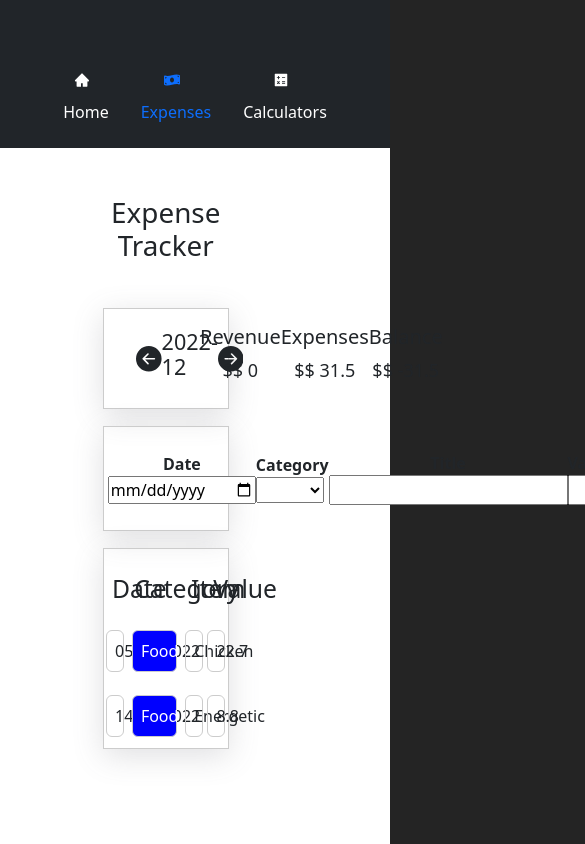
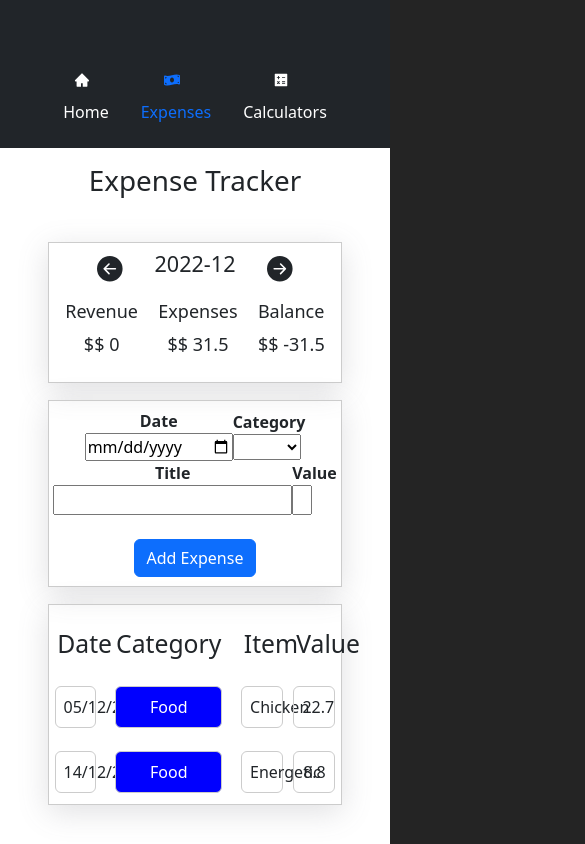
Before and after one commit to danielflorencio/fire-desktop, a React (Vite) app: page /expenses in a window 390 px wide. Shown: the top 844 px of the page, 585 px wide, since content can reach past the window. Built offline with nearby package versions, Linux system fonts and the light colour scheme.

Commit message:
made the InfoArea component responsive

```diff
--- a/src/App.css
+++ b/src/App.css
@@ -2,18 +2,16 @@ header{
 
 }
 main {
-    /* min-height: 100vh; */
-    /* max-height: 100%; */
     height: fit-content;
     width: 85vw;
 }
 .main-content-container{
-    padding: 3rem 6rem;
+    padding: 2rem 4rem;
     display: flex;
     flex-direction: column;
     align-items: center;
-    /* min-height: 100vh;
-    height: fit-content; */
+    justify-content: center;
+    width: 100%;
     height: 100%;
 }
 .box-content-container{
@@ -26,7 +24,6 @@ main {
 .app-container{
     display: flex;
     width: 100vw;
-    /* height: 100vh; */
     min-height: 100vh;
     max-height: 100%;
 }
@@ -48,9 +45,20 @@ main {
 .form-item input{
     margin-bottom: 3vh;
 }
-@media (max-width: 767px) {
+@media (max-width: 968px) {
+    main{
+        width: 100vw;
+    }
     .app-container{
         flex-direction: column;
+    }
+    .main-content-container{
+        padding: 0.8rem 1.6rem;
+    }
+}
+@media (max-width: 962px) {
+    .main-content-container{
+        padding: 1rem 2rem;
     }
 }
 .fire-color-gradient{
--- a/src/App.tsx
+++ b/src/App.tsx
@@ -9,7 +9,7 @@ import SiCalculator from './components/SiCalc/SiCalc';
 import { useMediaQuery } from 'react-responsive';
 import Navbar from './components/Navbar/Navbar';
 export default function App() {
-  const isSmallScreen = useMediaQuery({ query: '(max-width: 767px)' });
+  const isSmallScreen = useMediaQuery({ query: '(max-width: 968px)' });
 
   return (
     <div className='app-container'>
--- a/src/components/InfoArea/InfoArea.tsx
+++ b/src/components/InfoArea/InfoArea.tsx
@@ -3,7 +3,7 @@ import { BsFillArrowLeftCircleFill } from 'react-icons/bs'
 import { BsFillArrowRightCircleFill} from 'react-icons/bs'
 import { IconContext } from 'react-icons/lib'
 import ResumeExpenses from '../ResumeExpenses/ResumeExpenses'
-
+import { useMediaQuery } from 'react-responsive';
 type Props = {
     currentMonth: string,
     onMonthChange: (newMonth: string) => void;
@@ -12,6 +12,8 @@ type Props = {
 }
 
 export default function InfoArea({currentMonth, onMonthChange, income, expense} : Props){
+
+    const isSmallScreen = useMediaQuery({query: '(max-width: 767px)'})
 
     const handlePrevMonth = () => {
         let [year, month] = currentMonth.split('-');
@@ -27,7 +29,36 @@ export default function InfoArea({currentMonth, onMonthChange, income, expense}
         onMonthChange(`${currentDate.getFullYear()}-${currentDate.getMonth() + 1}`)
     }
 
+    // if(isSmallScreen === true){
+    //     return(
+    //     <>
+    //         <div className="info-area-container">
+    //             <div className='month-selector-container' style={{width: '50%'}}>
+    //                 <i onClick={handlePrevMonth} style={{cursor: 'pointer'}}>
+    //                     <IconContext.Provider value={{ size: '1.6em'}}>
+    //                         <BsFillArrowLeftCircleFill/>
+    //                     </IconContext.Provider>
+    //                 </i>
+    //                 <h4>{currentMonth}</h4>
+    //                 <i onClick={handleNextMonth} style={{cursor: 'pointer'}}>
+    //                     <IconContext.Provider value={{ size: '1.6em'}}>
+    //                         <BsFillArrowRightCircleFill/>
+    //                     </IconContext.Provider>
+    //                 </i>
+    //             </div>
+    //         </div>
+    //         <div className='info-area-container'>
+    //             <div className='resume-area'>
+    //                 <ResumeExpenses title='Revenue' value={income}/>
+    //                 <ResumeExpenses title='Expenses' value={expense}/>
+    //                 <ResumeExpenses title='Balance' value={income - expense}/>
+    //             </div>
+    //         </div>
+    //     </>
+    //     )
+    // } else{
         return(
+        <>
             <div className="info-area-container">
                 <div className='month-selector-container' style={{width: '50%'}}>
                     <i onClick={handlePrevMonth} style={{cursor: 'pointer'}}>
@@ -48,5 +79,30 @@ export default function InfoArea({currentMonth, onMonthChange, income, expense}
                     <ResumeExpenses title='Balance' value={income - expense}/>
                 </div>
             </div>
+        </>
         )
+    // }
+
+    // return(
+    //     <div className="info-area-container">
+    //         <div className='month-selector-container' style={{width: '50%'}}>
+    //             <i onClick={handlePrevMonth} style={{cursor: 'pointer'}}>
+    //                 <IconContext.Provider value={{ size: '1.6em'}}>
+    //                     <BsFillArrowLeftCircleFill/>
+    //                 </IconContext.Provider>
+    //             </i>
+    //             <h4>{currentMonth}</h4>
+    //             <i onClick={handleNextMonth} style={{cursor: 'pointer'}}>
+    //                 <IconContext.Provider value={{ size: '1.6em'}}>
+    //                     <BsFillArrowRightCircleFill/>
+    //                 </IconContext.Provider>
+    //             </i>
+    //         </div>
+    //         <div className='resume-area'>
+    //             <ResumeExpenses title='Revenue' value={income}/>
+    //             <ResumeExpenses title='Expenses' value={expense}/>
+    //             <ResumeExpenses title='Balance' value={income - expense}/>
+    //         </div>
+    //     </div>
+    // )
 }
--- a/src/components/InfoArea/styles.css
+++ b/src/components/InfoArea/styles.css
@@ -6,25 +6,65 @@
     margin-bottom: 2vh;
     display: flex;
     align-items: center;
-    justify-content: space-between;
+    justify-content: space-around;
+    flex-wrap: wrap;
+    /* gap: 1rem; */
 }
 .month-selector-container{
     display: flex;
     align-items: center;
     justify-content: space-between;
     padding: 0 2rem;
+    width: 50%;
 }
 .info-area-container > i{
     margin: 0 2vw;
 }
 .resume-area{
     display: flex;
+    /* flex-wrap: wrap; */
     width: 50%;
+
+    /* margin: 0 0.5rem; */
+
+    /* margin-top: 1vh;
+    margin-bottom: 0;
+    margin-left: 2rem;
+    margin-right: 2rem; */
+/*
     padding-top: 1vh;
     padding-bottom: 0;
     padding-left: 2rem;
-    padding-right: 2rem;
-    /* padding: 0 2rem; */
+    padding-right: 2rem; */
     align-items: center;
     justify-content: space-around;
 }
+.resume-item{
+    display: flex;
+    flex-direction: column;
+}
+.resume-item > h2{
+    font-size: 20px;
+}
+.resume-item > p{
+    text-align: center;
+    font-size: 18px;
+}
+@media (max-width: 767px) {
+    .info-area-container{
+        justify-content: center;
+    }
+    .resume-area{
+        width: 100%;
+        padding: 0.5rem 1rem;
+        justify-content: space-between;
+    }
+    .resume-item h2{
+        font-size: 18px;
+    }
+    .month-selector-container{
+        padding: 0.5rem 2rem;
+        min-width: 100%;
+        justify-content: space-around;
+    }
+}
--- a/src/components/ResumeExpenses/ResumeExpenses.tsx
+++ b/src/components/ResumeExpenses/ResumeExpenses.tsx
@@ -1,4 +1,4 @@
-import './styles.css'
+// import './styles.css'
 
 type Props = {
     title: string;
--- a/src/components/ResumeExpenses/styles.css
+++ b/src/components/ResumeExpenses/styles.css
@@ -1,4 +1,4 @@
-.resume-item{
+/* .resume-item{
     display: flex;
     flex-direction: column;
 }
@@ -8,4 +8,4 @@
 .resume-item > p{
     text-align: center;
     font-size: 18px;
-}
+} */
```
Also changed, not shown: src/components/Navbar/Navbar.tsx (+1 -24 lines). Lines whose indentation alone changed are shown as unchanged.
